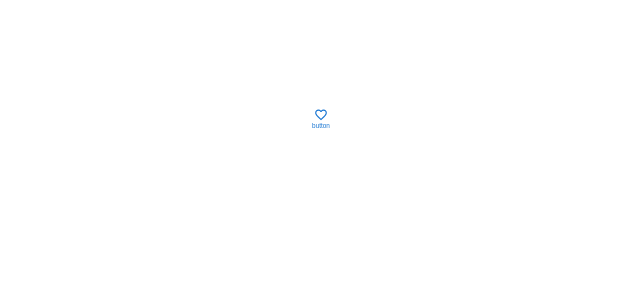
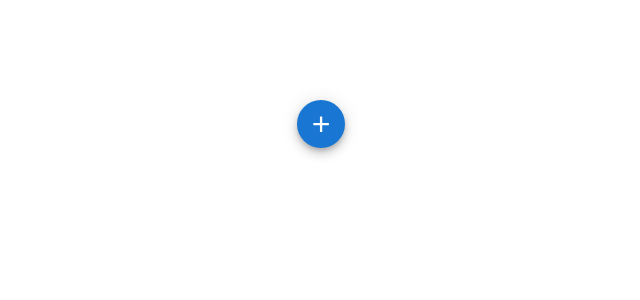
Before and after one commit to richardimaoka/react-code-snippets, a Next.js app in the folder nextjs/: page / in a window 1280 px wide. Shown: the top 300 px of the page, without its empty margins (319-959 px from the left). Built offline with nearby package versions, Linux system fonts and the light colour scheme.

Commit message:
floating button

```diff
--- a/nextjs/app/components/buttons/Button.module.css
+++ b/nextjs/app/components/buttons/Button.module.css
@@ -8,19 +8,25 @@
   appearance: none;
 
   /* Padding for button */
-  padding-top: 8px;
-  padding-bottom: 8px;
-  padding-left: 8px;
-  padding-right: 8px;
+  height: 3rem;
+  width: 3rem;
+  border-radius: 1.5rem;
 
   /* CSS grid for layout inside button */
   display: grid;
   grid-template-rows: auto auto;
-  justify-items: center;
+  justify-content: center;
+  align-content: center;
 
-  font-size: 0.4rem;
+  font-size: 2rem;
 
-  color: rgb(25, 118, 210);
+  color: white;
+
+  /* contained background  */
+  background-color: rgb(25, 118, 210);
+
+  box-shadow: rgba(0, 0, 0, 0.2) 0px 3px 5px -1px,
+    rgba(0, 0, 0, 0.14) 0px 6px 10px 0px, rgba(0, 0, 0, 0.12) 0px 1px 18px 0px;
 }
 
 /* .button > * {
--- a/nextjs/app/components/buttons/Button.tsx
+++ b/nextjs/app/components/buttons/Button.tsx
@@ -4,8 +4,7 @@ import styles from "./Button.module.css";
 export function Button() {
   return (
     <button className={styles.button}>
-      <IconFavorite />
-      <span>button</span>
+      <span>+</span>
     </button>
   );
 }
```
